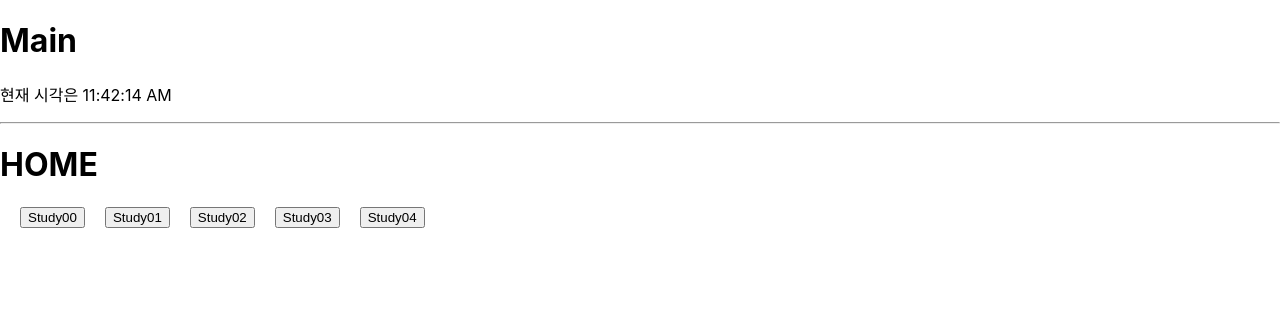
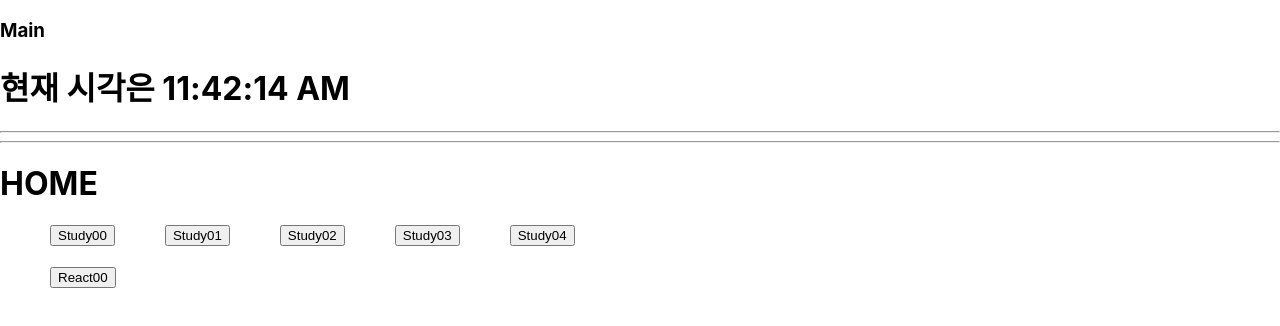
Before and after one commit to dx83/react_study_js, a React (Create React App) app: page /home in a window 1280 px wide. Shown: the top 326 px of the page. Built offline with nearby package versions, Linux system fonts and the light colour scheme.

Commit message:
study 260430

```diff
--- a/src/App.js
+++ b/src/App.js
@@ -7,6 +7,7 @@ import Study01 from './components/Study01';
 import Study02 from './components/Study02';
 import Study03 from './components/Study03';
 import Study04 from './components/Study04';
+import React00 from './components/React00';
 
 
 const App = () => {
@@ -23,7 +24,7 @@ const App = () => {
         <Route path="/study02" element={<Study02 />} />
         <Route path="/study03" element={<Study03 />} />
         <Route path="/study04" element={<Study04 />} />
-
+        <Route path="/react00" element={<React00 />} />
       </Routes>
 
     </div>
--- a/src/components/Home.js
+++ b/src/components/Home.js
@@ -8,11 +8,14 @@ const Home = () => {
     return (
         <div>
             <h1>HOME</h1>
-            <button style={{ marginLeft: '20px' }} onClick={() => navigate("/study00")}>Study00</button>
-            <button style={{ marginLeft: '20px' }} onClick={() => navigate("/study01")}>Study01</button>
-            <button style={{ marginLeft: '20px' }} onClick={() => navigate("/study02")}>Study02</button>
-            <button style={{ marginLeft: '20px' }} onClick={() => navigate("/study03")}>Study03</button>
-            <button style={{ marginLeft: '20px' }} onClick={() => navigate("/study04")}>Study04</button>
+            <button style={{ marginLeft: '50px' }} onClick={() => navigate("/study00")}>Study00</button>
+            <button style={{ marginLeft: '50px' }} onClick={() => navigate("/study01")}>Study01</button>
+            <button style={{ marginLeft: '50px' }} onClick={() => navigate("/study02")}>Study02</button>
+            <button style={{ marginLeft: '50px' }} onClick={() => navigate("/study03")}>Study03</button>
+            <button style={{ marginLeft: '50px' }} onClick={() => navigate("/study04")}>Study04</button>
+            <br /><br />
+
+            <button style={{ marginLeft: '50px' }} onClick={() => navigate("/react00")}>React00</button>
         </div>
     );
 };
--- a/src/components/Main.js
+++ b/src/components/Main.js
@@ -6,9 +6,9 @@ const Main = () => {
 
     return (
         <div>
-            <h1>Main</h1>
-            <p id="text">현재 시각은 {display}</p>
-
+            <h3>Main</h3>
+            <h1>현재 시각은 {display}</h1>
+            <hr />
         </div>
     );
 };
--- /dev/null
+++ b/src/components/React00.js
@@ -0,0 +1,16 @@
+import React from 'react';
+import { useNavigate } from 'react-router-dom';
+
+const React00 = () => {
+    const navigate = useNavigate();
+
+    return (
+        <div>
+            <h1>REACT00</h1>
+            <button onClick={() => navigate("/")}>HOME</button>
+
+        </div>
+    );
+};
+
+export default React00;
--- a/src/components/Study04.js
+++ b/src/components/Study04.js
@@ -9,15 +9,111 @@ const Study04 = () => {
         pages: 500,
     };
 
+    const bookDay = () => {
+        let now = new Date();
+        let firstDay = new Date("2026-04-13");
+
+        let toNow = now.getTime();
+        let toFirst = firstDay.getTime();
+        let passedTime = toNow - toFirst;
+
+        return passedTime = Math.round(passedTime / (1000 * 60 * 60 * 24));
+    };
+
+    const drawLots = () => {
+        let seed = prompt("전체 음모자 수: ", "");
+        let picked = Math.floor((Math.random() * seed) + 1);
+
+        document.write(`<p>전체 응모자 수: ${seed}</p>`);
+        document.write(`<p>담청자: ${picked}번</p>`);
+    };
+
+    let seed, picked;
+
+    const openNotice = () => {
+        // window.open('주소', '창이름', '옵션');
+        window.open(
+            '/notice', // 띄울 페이지 주소 (또는 "https://google.com")
+            'NoticeWindow', // 새 창의 이름 (중복 방지)
+            'width=500, height=600, top=100, left=100' // 창 크기 및 위치 설정
+        );
+    };
+
     useEffect(() => {
-        console.log(book.title);
-    }, []);
+        //console.log(book.title);
+
+        //let arr1 = new Array();
+        //let arr2 = new Array(4);
+        //let arr3 = ["one", "two", "three", "four"];
+        //let arr4 = Array("one", "two", "three", "four");
+
+        //let numbers = ["one", "two", "three", "four"];
+
+        //for (let i = 0; i < numbers.length; i++) {
+        //    document.write(`<p>${numbers[i]}</p>`);
+        //}
+
+        //let nums = [1, 2, 3];
+        //let chars = ['a', 'b', 'c', 'd'];
+
+        //let numsChar = nums.concat(chars);
+        //let charNums = chars.concat(nums);
+        //document.write(`nums에 char 합치면: ${numsChar}, <br /> char에 nums 합치면: ${charNums}`);
+        //document.write(`<hr />`);
+
+        //let string1 = nums.join();
+        //document.write(`구분자 없이: ${string1}<br />`);
+        //let string2 = chars.join('/');
+        //document.write(`/ 구분자 지정: ${string2}`);
+
+        //let ret1 = nums.push(4, 5);
+        //document.write(`length: ${ret1} | 배열: ${nums}<br />`);
+        //let ret2 = nums.unshift(0);
+        //document.write(`length: ${ret2} | 배열:${nums}`);
+
+        //let popped1 = chars.pop();
+        //document.write(`꺼낸 요소: ${popped1}, | 배열: ${chars}<br />`);
+        //let popped2 = chars.shift();
+        //document.write(`꺼낸 요소: ${popped2} | 배열: ${chars}`);
+
+        //let study = ['html', 'css', 'javascript', 'jquery', 'react', 'node.js'];
+
+        //let js = study.splice(2);
+        //document.write(`반환된 배열: ${js}<br />`);
+        //document.write(`변경된 배열: ${study}`);
+        //document.write(`<hr /><br />`);
+
+        //let jquery = js.splice(1, 1);
+        //document.write(`반환된 배열: ${jquery}<br />`);
+        //document.write(`변경된 배열: ${js}`);
+        //document.write(`<hr /><br />`);
+
+        //let modernJs = js.splice(1, 0, 'typescript');
+        //document.write(`반환된 배열: ${modernJs}<br />`);
+        //document.write(`변경된 배열: ${js}`);
+
+        //let colors = ["red", "green", "blue", "white", "black"];
+        //document.write(colors.slice(2));
+        //document.write("<hr />");
+        //document.write(colors.slice(2, 4)); // blue, white
+        //document.write(colors.slice(2, 3)); // blue
+
+        //let temp = drawLots();
+
+        //window.open("Study00.js", "", "width=500, height=300");
+
+    });
 
     return (
         <div>
             <h1>Study04</h1>
             <button onClick={() => navigate('/')}>HOME</button>
             <br />
+            {/*
+            <p>책읽기</p>
+            <p style={{ marginLeft: '20px' }}><span style={{ color: 'red' }}>{bookDay()}</span> 일 연속으로 책읽기 달성!!</p>
+            <button onClick={openNotice}>공지사항 새 창으로 열기</button>
+             */}
 
         </div>
     );
```
